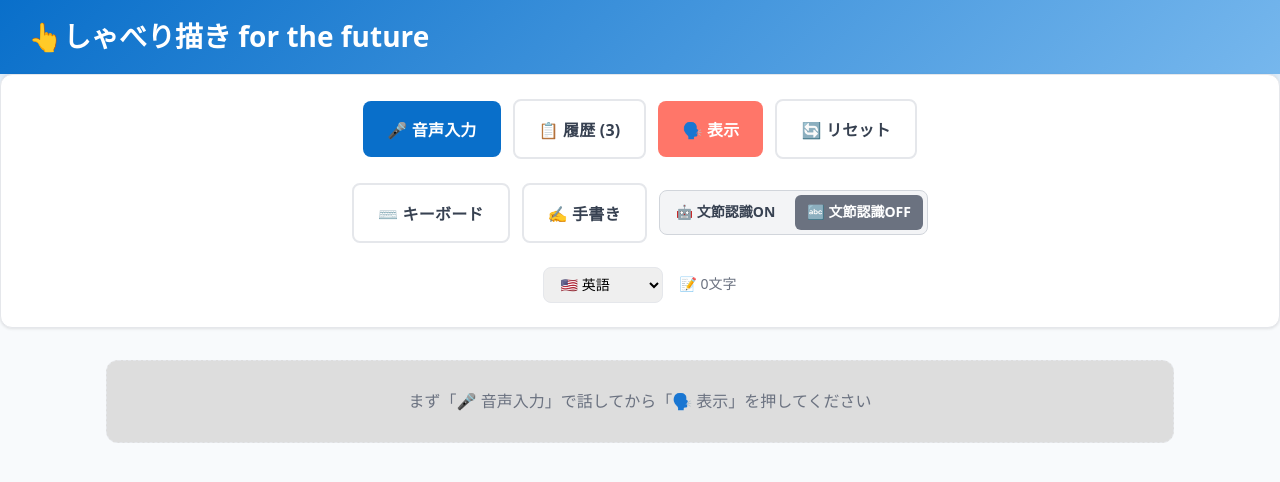
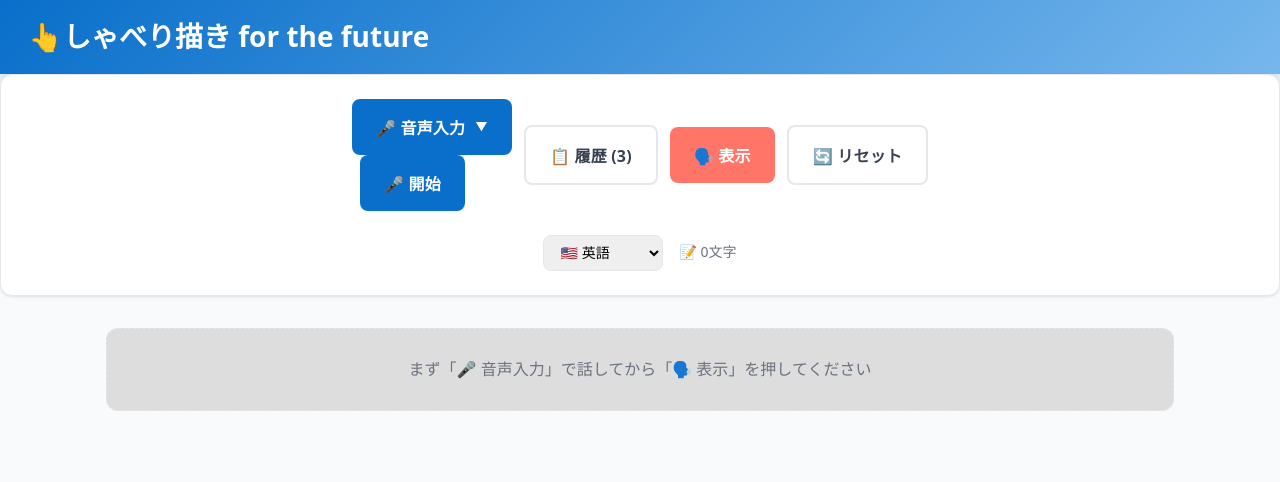
Before and after one commit to rsplndnt/scribble-translator, a React (Vite) app: page / in a window 1280 px wide. Shown: the top 482 px of the page. Built offline with nearby package versions, Linux system fonts and the light colour scheme.

Commit message:
ツールバーをドロップダウンリスト形式に変更 - 入力方式選択、音声入力時のみ表示ボタン表示、古い入力ボタン群を削除

```diff
--- a/src/components/ScribbleTranslator.jsx
+++ b/src/components/ScribbleTranslator.jsx
@@ -93,6 +93,8 @@ const ScribbleTranslator = () => {
     { type: "handwriting", text: "テスト履歴3", timestamp: new Date() }
   ]); // 全入力方式の履歴（最大10個）
   const [showHistory, setShowHistory] = useState(false); // 履歴表示フラグ
+  const [selectedInputMethod, setSelectedInputMethod] = useState('voice'); // 選択された入力方式
+  const [showInputDropdown, setShowInputDropdown] = useState(false); // 入力方式ドロップダウンの表示状態
 
   // タイル描画
   const topRef = useRef(null);
@@ -1094,56 +1096,134 @@ const ScribbleTranslator = () => {
       <div style={styles.toolbar}>
         {/* メイン操作ボタン群 */}
         <div style={styles.toolbarMain}>
+          {/* 入力方式選択ドロップダウン */}
+          <div style={{ position: 'relative' }}>
             <button
-            onClick={toggleMic}
+              onClick={() => setShowInputDropdown(!showInputDropdown)}
               style={{
                 ...styles.btnBlue,
-              animation: isListening ? 'float 3s ease-in-out infinite, glow 2s ease-in-out infinite' : 'none',
-              position: 'relative',
-              overflow: 'hidden',
+                display: 'flex',
+                alignItems: 'center',
+                gap: '8px',
+                minWidth: '160px',
+                justifyContent: 'space-between',
               }}
             >
-            {isListening ? "⏹ 停止" : "🎤 音声入力"}
-
-            {/* ほわほわする波紋エフェクト */}
-            {isListening && (
-              <>
+              <span>
+                {selectedInputMethod === 'voice' && '🎤 音声入力'}
+                {selectedInputMethod === 'keyboard' && '⌨️ キーボード'}
+                {selectedInputMethod === 'handwriting' && '✍️ 手書き'}
+              </span>
+              <span style={{ fontSize: '12px' }}>▼</span>
+            </button>
+
+            {/* 入力開始ボタン */}
+            <button
+              onClick={() => {
+                if (selectedInputMethod === 'voice') {
+                  toggleMic();
+                } else if (selectedInputMethod === 'keyboard') {
+                  setInlineEditMode('keyboard');
+                  setInlineEditText('');
+                  const centerX = window.innerWidth / 2 - 225;
+                  const centerY = window.innerHeight / 2 - 100;
+                  setInlineEditPosition({ x: centerX, y: centerY });
+                  setIsComposing(false);
+                  setEnterPressCount(0);
+                } else if (selectedInputMethod === 'handwriting') {
+                  setInlineEditMode('ink');
+                  setInlineEditText('');
+                  const centerX = window.innerWidth / 2 - 150;
+                  const centerY = window.innerHeight / 2 - 100;
+                  setInlineEditPosition({ x: centerX, y: centerY });
+                  setIsComposing(false);
+                  setEnterPressCount(0);
+                }
+              }}
+              style={{
+                ...styles.btnBlue,
+                marginLeft: '8px',
+                backgroundColor: isListening ? '#dc2626' : '#096FCA',
+              }}
+            >
+              {selectedInputMethod === 'voice' && (isListening ? '⏹ 停止' : '🎤 開始')}
+              {selectedInputMethod === 'keyboard' && '⌨️ 入力開始'}
+              {selectedInputMethod === 'handwriting' && '✍️ 入力開始'}
+            </button>
+
+            {/* ドロップダウンメニュー */}
+            {showInputDropdown && (
               <div style={{
                 position: 'absolute',
-                  top: '50%',
-                  left: '50%',
-                  width: '4px',
-                  height: '4px',
-                  backgroundColor: 'rgba(255, 255, 255, 0.6)',
-                  borderRadius: '50%',
-                  transform: 'translate(-50%, -50%)',
-                  animation: 'ripple 2s ease-out infinite',
-                }} />
-                <div style={{
-                  position: 'absolute',
-                  top: '50%',
-                  left: '50%',
-                  width: '3px',
-                  height: '3px',
-                  backgroundColor: 'rgba(255, 255, 255, 0.4)',
-                  borderRadius: '50%',
-                  transform: 'translate(-50%, -50%)',
-                  animation: 'ripple 2s ease-out infinite 0.5s',
-                }} />
-                <div style={{
-                  position: 'absolute',
-                  top: '50%',
-                  left: '50%',
-                  width: '2px',
-                  height: '2px',
-                  backgroundColor: 'rgba(255, 255, 255, 0.3)',
-                  borderRadius: '50%',
-                  transform: 'translate(-50%, -50%)',
-                  animation: 'ripple 2s ease-out infinite 1s',
-                }} />
-              </>
+                top: '100%',
+                left: 0,
+                right: 0,
+                backgroundColor: '#fff',
+                border: '1px solid #e5e7eb',
+                borderRadius: '8px',
+                boxShadow: '0 4px 12px rgba(0,0,0,0.15)',
+                zIndex: 1000,
+                marginTop: '4px',
+              }}>
+                <button
+                  onClick={() => {
+                    setSelectedInputMethod('voice');
+                    setShowInputDropdown(false);
+                  }}
+                  style={{
+                    width: '100%',
+                    padding: '12px 16px',
+                    border: 'none',
+                    background: selectedInputMethod === 'voice' ? '#f3f4f6' : 'transparent',
+                    color: '#374151',
+                    textAlign: 'left',
+                    cursor: 'pointer',
+                    fontSize: '14px',
+                    borderBottom: '1px solid #f3f4f6',
+                  }}
+                >
+                  🎤 音声入力
+                </button>
+                <button
+                  onClick={() => {
+                    setSelectedInputMethod('keyboard');
+                    setShowInputDropdown(false);
+                  }}
+                  style={{
+                    width: '100%',
+                    padding: '12px 16px',
+                    border: 'none',
+                    background: selectedInputMethod === 'keyboard' ? '#f3f4f6' : 'transparent',
+                    color: '#374151',
+                    textAlign: 'left',
+                    cursor: 'pointer',
+                    fontSize: '14px',
+                    borderBottom: '1px solid #f3f4f6',
+                  }}
+                >
+                  ⌨️ キーボード
+                </button>
+                <button
+                  onClick={() => {
+                    setSelectedInputMethod('handwriting');
+                    setShowInputDropdown(false);
+                  }}
+                  style={{
+                    width: '100%',
+                    padding: '12px 16px',
+                    border: 'none',
+                    background: selectedInputMethod === 'handwriting' ? '#f3f4f6' : 'transparent',
+                    color: '#374151',
+                    textAlign: 'left',
+                    cursor: 'pointer',
+                    fontSize: '14px',
+                  }}
+                >
+                  ✍️ 手書き
+                </button>
+              </div>
             )}
-          </button>
+          </div>
 
           {/* 履歴表示ボタン */}
                       <button
@@ -1159,6 +1239,8 @@ const ScribbleTranslator = () => {
               📋 履歴 ({inputHistory.length})
             </button>
 
+                    {/* 音声入力選択時のみ表示ボタンを表示 */}
+          {selectedInputMethod === 'voice' && (
             <button
               onClick={() => {
                 setVisibleText(currentText);
@@ -1169,6 +1251,7 @@ const ScribbleTranslator = () => {
             >
               🗣️ 表示
             </button>
+          )}
           <button
             onClick={() => {
               console.log('リセットボタンクリック');
@@ -1201,110 +1284,7 @@ const ScribbleTranslator = () => {
           </button>
       </div>
 
-        {/* 入力方法選択ボタン群 */}
-        <div style={styles.toolbarInput}>
-          <button
-            onClick={() => {
-              console.log('キーボード入力ボタンがクリックされました');
-              setInlineEditMode('keyboard');
-              setInlineEditText('');
-              // 画面中央付近に配置（テキストボックスサイズを考慮）
-              const centerX = window.innerWidth / 2 - 225; // 450px / 2
-              const centerY = window.innerHeight / 2 - 100;
-              console.log('編集ウィンドウ位置:', { x: centerX, y: centerY });
-              setInlineEditPosition({ x: centerX, y: centerY });
-
-              // 日本語入力状態をリセット
-              setIsComposing(false);
-              setEnterPressCount(0);
-            }}
-            style={styles.btnGhost}
-          >
-            ⌨️ キーボード
-          </button>
-          <button
-            onClick={() => {
-              console.log('手書き入力ボタンがクリックされました');
-              setInlineEditMode('ink');
-              setInlineEditText('');
-              // 画面中央付近に配置（手書きキャンバスサイズを考慮）
-              const centerX = window.innerWidth / 2 - 150; // 300px / 2
-              const centerY = window.innerHeight / 2 - 100;
-              console.log('編集ウィンドウ位置:', { x: centerX, y: centerY });
-              setInlineEditPosition({ x: centerX, y: centerY });
-
-              // 日本語入力状態をリセット
-              setIsComposing(false);
-              setEnterPressCount(0);
-            }}
-            style={styles.btnGhost}
-          >
-            ✍️ 手書き
-          </button>
-
-          {/* 文節認識のラジオボタン */}
-          <div style={{
-            display: 'flex',
-            alignItems: 'center',
-            gap: '8px',
-            padding: '4px',
-            backgroundColor: '#f3f4f6',
-            borderRadius: '8px',
-            border: '1px solid #d1d5db',
-          }}>
-            <label style={{
-              display: 'flex',
-              alignItems: 'center',
-              gap: '6px',
-              padding: '6px 12px',
-              borderRadius: '6px',
-              fontSize: '14px',
-              fontWeight: '600',
-              cursor: 'pointer',
-              backgroundColor: isBunsetsuMode ? '#10b981' : 'transparent',
-              color: isBunsetsuMode ? '#fff' : '#374151',
-              transition: 'all 0.2s ease',
-            }}>
-              <input
-                type="radio"
-                name="bunsetsuMode"
-                checked={isBunsetsuMode}
-                onChange={() => {
-                  setIsBunsetsuMode(true);
-                  setSelectedGroups(new Set());
-                }}
-                style={{ display: 'none' }}
-              />
-              🤖 文節認識ON
-            </label>
-
-            <label style={{
-              display: 'flex',
-              alignItems: 'center',
-              gap: '6px',
-              padding: '6px 12px',
-              borderRadius: '6px',
-              fontSize: '14px',
-              fontWeight: '600',
-              cursor: 'pointer',
-              backgroundColor: !isBunsetsuMode ? '#6b7280' : 'transparent',
-              color: !isBunsetsuMode ? '#fff' : '#374151',
-              transition: 'all 0.2s ease',
-            }}>
-              <input
-                type="radio"
-                name="bunsetsuMode"
-                checked={!isBunsetsuMode}
-                onChange={() => {
-                  setIsBunsetsuMode(false);
-                  setSelectedGroups(new Set());
-                }}
-                style={{ display: 'none' }}
-              />
-              🔤 文節認識OFF
-            </label>
-                    </div>
-          </div>
+
 
         {/* 言語選択と情報表示 */}
         <div style={styles.toolbarInfo}>
```
Lines whose indentation alone changed are shown as unchanged.
